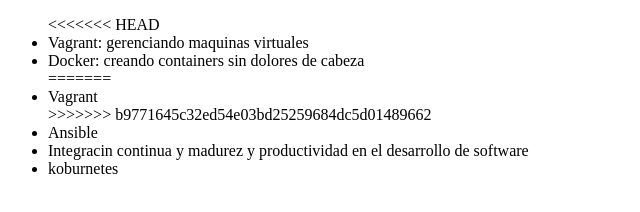
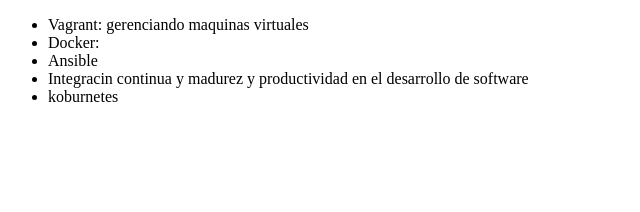
Before and after one commit to Kerson13/alura-git, a plain HTML site: page index.html in a window 1280 px wide. Shown: the whole page, without its empty margins (0-640 px from the left). Drawn offline with Linux system fonts and the light colour scheme.

Commit message:
corrigiendo curso de vagrant

```diff
--- a/index.html
+++ b/index.html
@@ -6,12 +6,9 @@
 </head>
 <body>
      <ul>
-<<<<<<< HEAD
+
          <li> Vagrant: gerenciando maquinas virtuales </li>
-         <li> Docker: creando containers sin dolores de cabeza </li>
-=======
-         <li> Vagrant </li>
->>>>>>> b9771645c32ed54e03bd25259684dc5d01489662
+         <li> Docker: </li>
          <li> Ansible </li>
          <li> Integracin continua y madurez y productividad en el desarrollo de software </li>
          <li> koburnetes</li>
```
